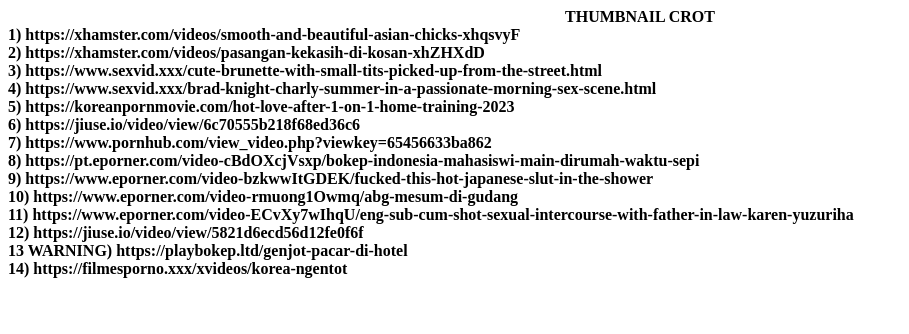
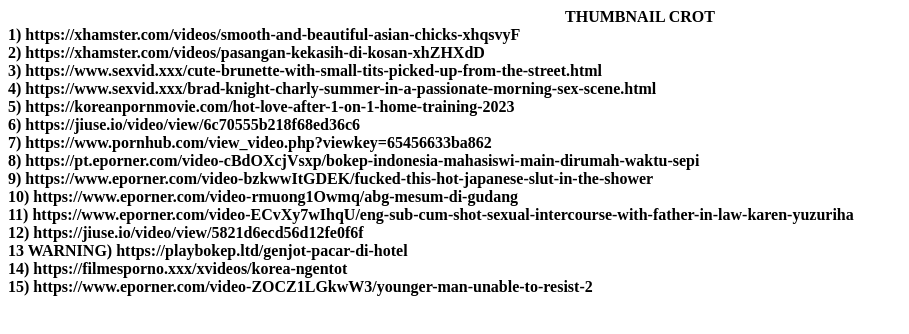
Before and after one commit to qdns/qdns.github.io, a plain HTML site: page index.html in a window 1280 px wide. Shown: the whole page, without its empty margins (0-909 px from the left). Drawn offline with Linux system fonts and the light colour scheme.

Commit message:
Update index.html

```diff
--- a/index.html
+++ b/index.html
@@ -15,4 +15,6 @@
 <a href="https://jiuse.io/video/view/5821d6ecd56d12fe0f6f">12) https://jiuse.io/video/view/5821d6ecd56d12fe0f6f</a><br>
 <a href="https://playbokep.ltd/genjot-pacar-di-hotel">13 WARNING) https://playbokep.ltd/genjot-pacar-di-hotel</a><br>
 <a href="https://filmesporno.xxx/xvideos/korea-ngentot">14) https://filmesporno.xxx/xvideos/korea-ngentot</a><br>
+<a href="https://www.eporner.com/video-ZOCZ1LGkwW3/younger-man-unable-to-resist-2">15) https://www.eporner.com/video-ZOCZ1LGkwW3/younger-man-unable-to-resist-2</a><br>
 </body></html>
+</body></html>
```
